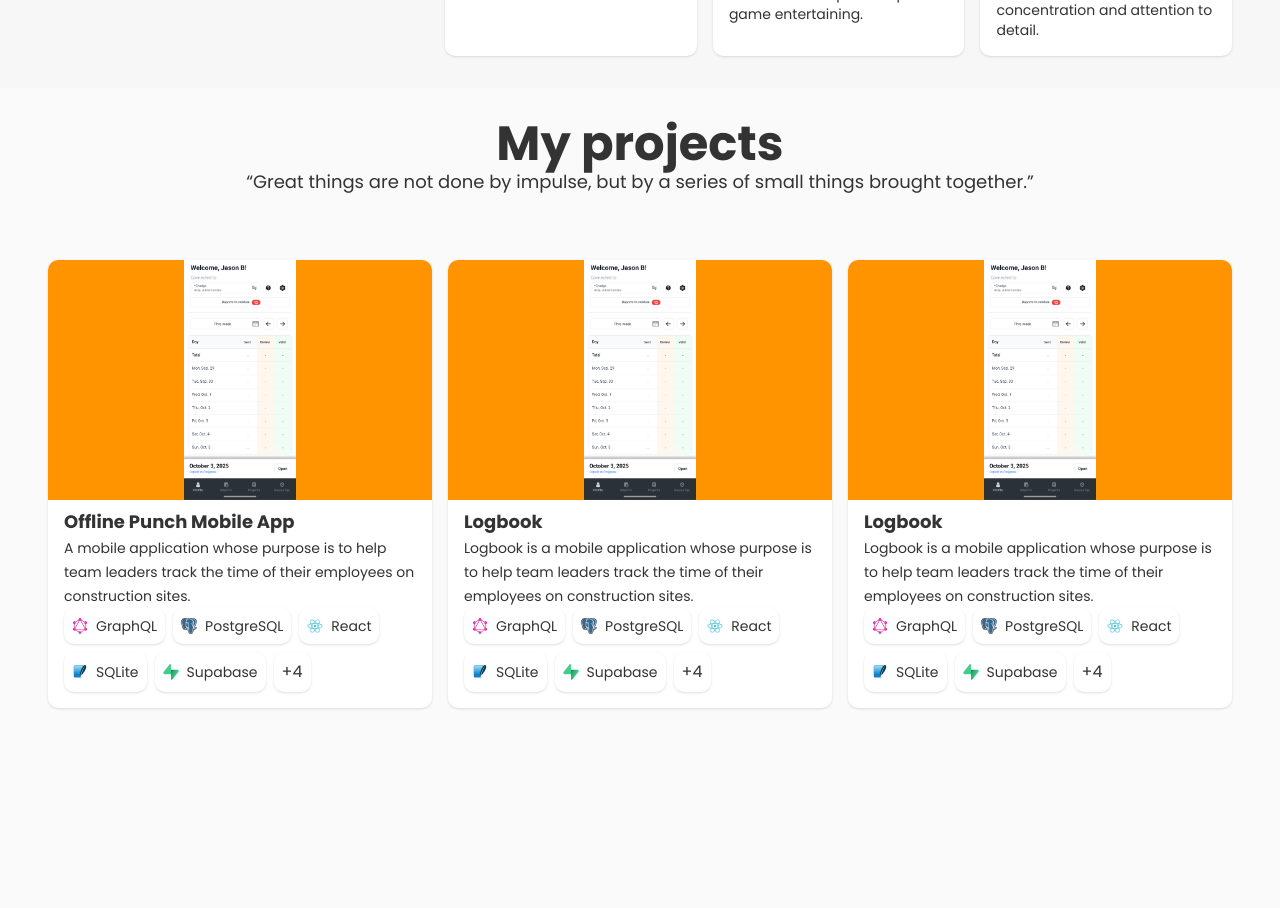
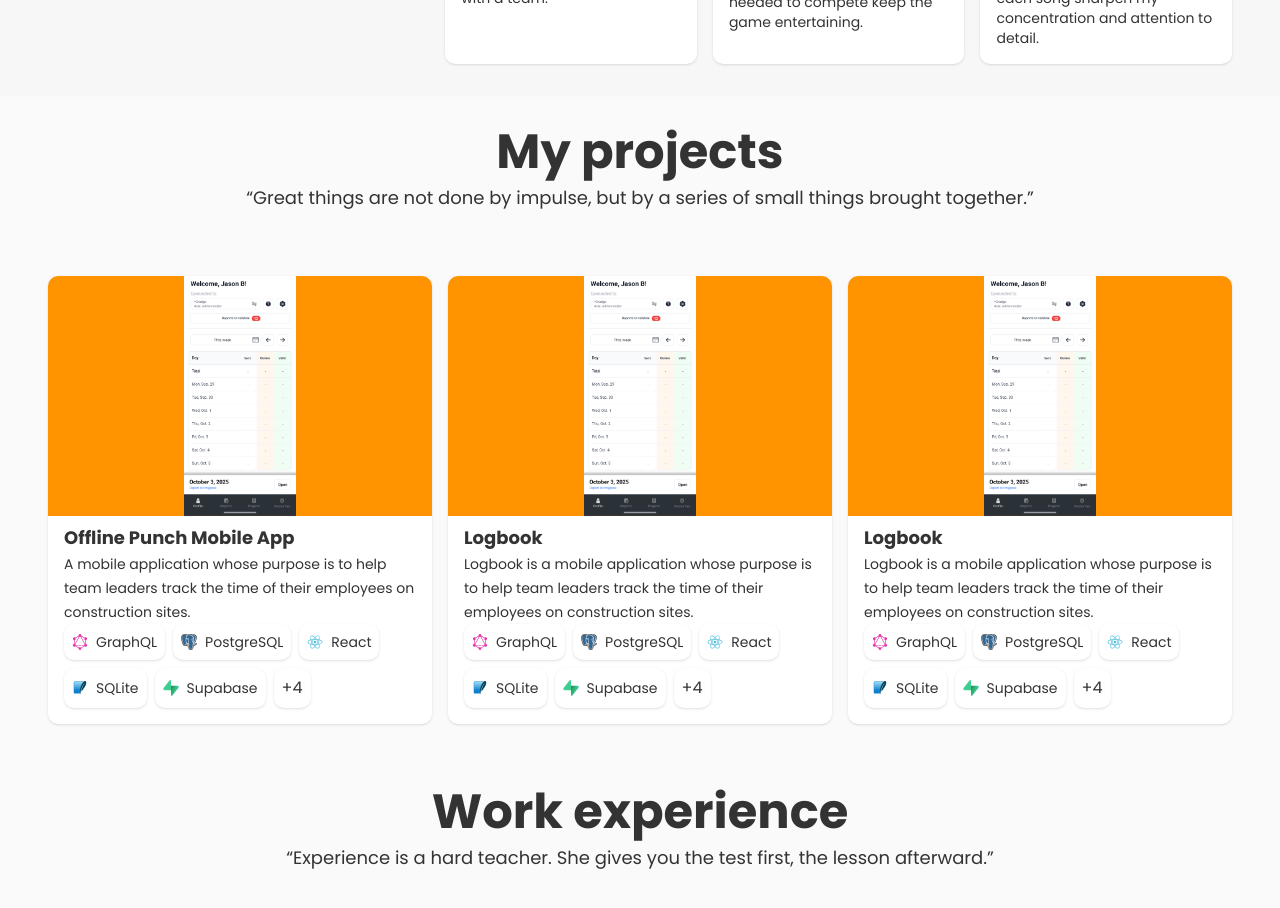
Before and after one commit to BlastChaos/jason-portfolio, a Next.js app: page /en in a window 1280 px wide. Shown: the part 1540-2448 px from the top of the page. Before the commit the page ends 2280 px from the top, so only its background shows below. Built offline with nearby package versions, Linux system fonts and the light colour scheme.

Commit message:
ADD work, remove useless component

```diff
--- a/src/Section/shared/ui/Section.tsx
+++ b/src/Section/shared/ui/Section.tsx
@@ -1,5 +1,5 @@
 import { PropsWithChildren } from "react";
-import { Header } from "./header";
+import { Typography } from "@/components/ui/typography";
 
 type Props = {
   header?: {
@@ -19,11 +19,9 @@ export const Section: React.FC<PropsWithChildren<Props>> = async (
     >
       <div className={"container mx-auto px-8 lg:px-12 flex flex-col py-8"}>
         {props.header && (
-          <div className="flex justify-center pb-16">
-            <Header
-              sectionName={props.header.titleName}
-              quote={props.header.quote}
-            />
+          <div className="flex justify-center flex-col text-center gap-2 pb-16">
+            <Typography type={"h2"} text={props.header.titleName} />
+            <Typography type={"lg"} text={`“${props.header.quote}”`} />
           </div>
         )}
         {props.children}
--- a/src/Section/shared/ui/header.tsx
+++ /dev/null
@@ -1,15 +0,0 @@
-import { Typography } from "../../../components/ui/typography";
-
-type Props = {
-  sectionName: string;
-  quote: string;
-};
-
-export const Header: React.FC<Props> = (props: Props) => {
-  return (
-    <div className="flex flex-col text-center">
-      <Typography type={"h2"} text={props.sectionName} />
-      <Typography type={"lg"} text={`“${props.quote}”`} />
-    </div>
-  );
-};
--- a/src/app/[lang]/page.tsx
+++ b/src/app/[lang]/page.tsx
@@ -36,6 +36,12 @@ export default async function Home({
         >
           <Projects lang={lang} />
         </Section>
+        <Section
+          header={{
+            titleName: headers.workExperience,
+            quote: headers.workExperienceQuote,
+          }}
+        ></Section>
       </div>
     </div>
   );
--- a/src/dictionaries/en.json
+++ b/src/dictionaries/en.json
@@ -24,7 +24,9 @@
     "aboutMe": "About me",
     "aboutMeQuote": "Be yourself; everyone else is already taken.",
     "project": "My projects",
-    "projectQuote": "Great things are not done by impulse, but by a series of small things brought together."
+    "projectQuote": "Great things are not done by impulse, but by a series of small things brought together.",
+    "workExperience": "Work experience",
+    "workExperienceQuote": "Experience is a hard teacher. She gives you the test first, the lesson afterward."
   },
   "aboutMe": {
     "sectionName": "About me",
--- a/src/dictionaries/fr.json
+++ b/src/dictionaries/fr.json
@@ -24,7 +24,9 @@
     "aboutMe": "À propos de moi",
     "aboutMeQuote": "Soyez-vous même, car tous les autres sont déjà pris.",
     "project": "Mes projets",
-    "projectQuote": "Les grandes choses ne sont pas accomplies par impulsion, mais par une série de petites choses mises ensemble."
+    "projectQuote": "Les grandes choses ne sont pas accomplies par impulsion, mais par une série de petites choses mises ensemble.",
+    "workExperience": "Expérience de travail",
+    "workExperienceQuote": "L'expérience est un dur professeur. Elle vous donne d'abord l'examen, puis la leçon."
   },
   "aboutMe": {
     "sectionName": "À propos de moi",
```
